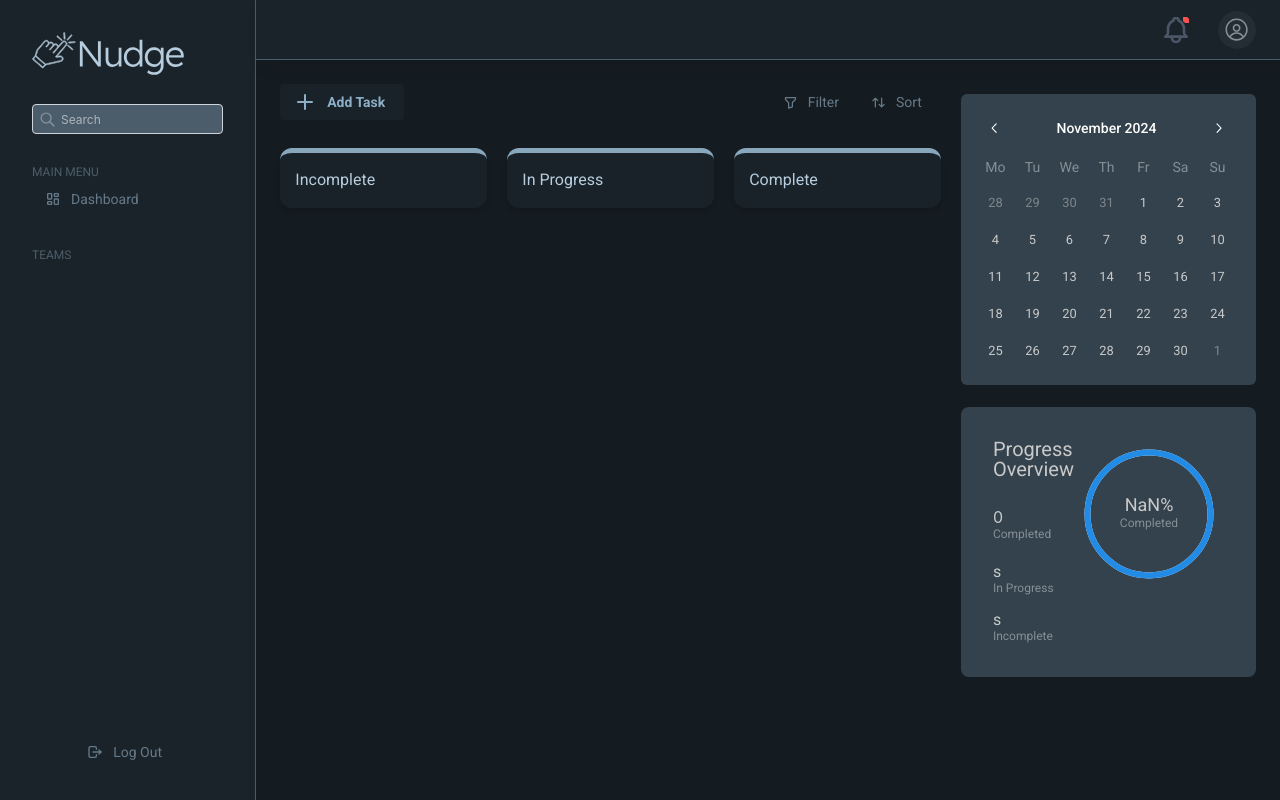
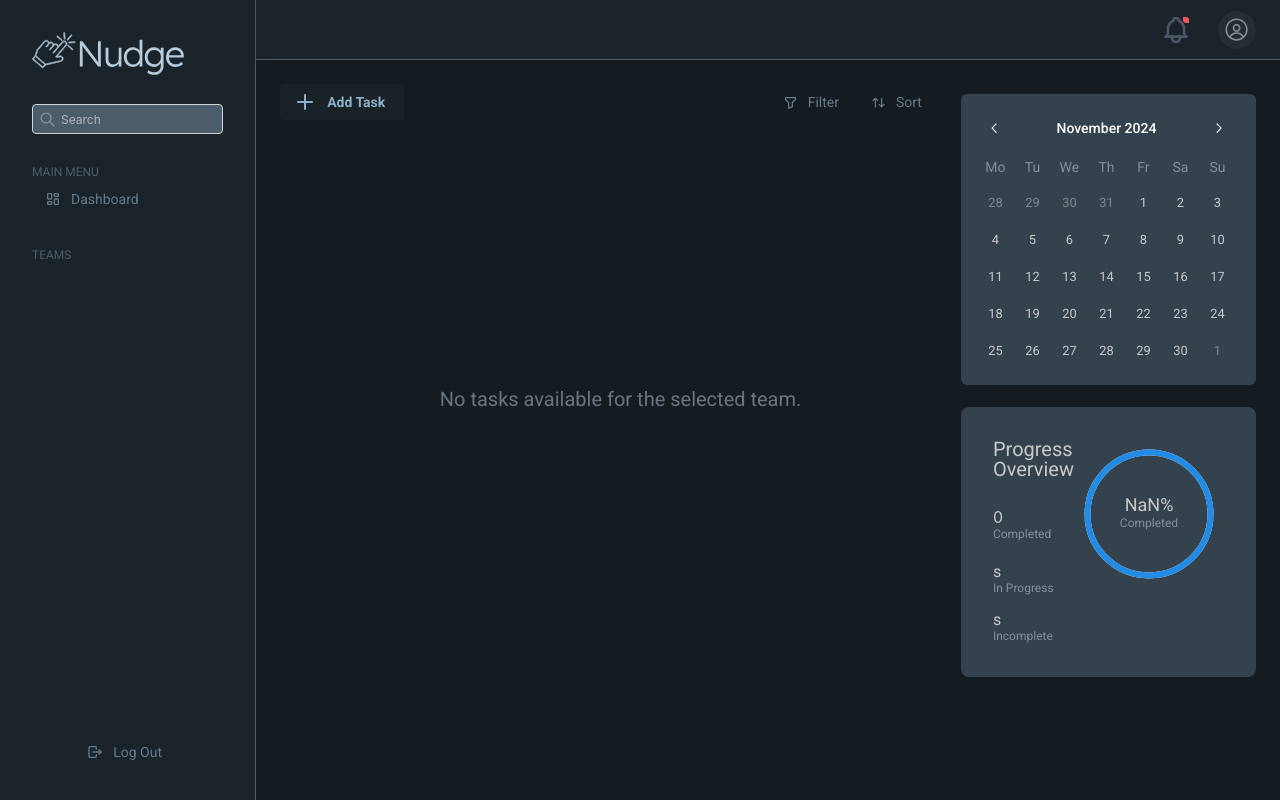
Before and after one commit to Skysayson/Nudge, a React (Vite) app in the folder Nudge-TaskManager/client/: page /Dashboard in a window 1280 px wide. Built offline with nearby package versions, Linux system fonts and the light colour scheme.

Commit message:
Modify: Fixed a bug on rendering of tasks by team

```diff
--- a/Nudge-TaskManager/client/src/components/StatusBar.tsx
+++ b/Nudge-TaskManager/client/src/components/StatusBar.tsx
@@ -23,12 +23,16 @@ const StatusBar = ({ TaskStat }: StatusBarProps) => {
       {/* ----------------------------! TASK LIST DIV !---------------------------- */}
       {/* Scrollable container holding individual TaskCards for each task in the task group */}
       <div className="max-h-[75%] 2xl:max-h-[80%] overflow-y-auto w-full mt-[10px] scrollbar-hide">
-        {Array.from({ length: 1 }, (_, index) => (
-          <TaskCard
-            key={index} // Unique key for each task card
-            TaskStat={TaskStat} // Pass the task group data to each TaskCard
-          />
-        ))}
+        {TaskStat.Task.length > 0 ? (
+          Array.from({ length: 1 }, (_, index) => (
+            <TaskCard
+              key={index} // Unique key for each task card
+              TaskStat={TaskStat} // Pass the task group data to each TaskCard
+            />
+          ))
+        ) : (
+          <div className="text-center text-gray-400 mt-4">No tasks</div>
+        )}
       </div>
       {/* ----------------------------! TASK LIST DIV !---------------------------- */}
     </div>
--- a/Nudge-TaskManager/client/src/pages/Dashboard.tsx
+++ b/Nudge-TaskManager/client/src/pages/Dashboard.tsx
@@ -158,7 +158,7 @@ export const DashBoard: React.FC = () => {
           `http://localhost:3000/api/task/find/team/${teamId}`
         );
 
-        if (response.data && Array.isArray(response.data)) {
+        if (Array.isArray(response.data)) {
           console.log("Fetched tasks:", response.data);
           const tasks = response.data.map((task) => ({
             taskID: task.task_id,
@@ -169,7 +169,7 @@ export const DashBoard: React.FC = () => {
             priority: task.priority,
             status: task.status,
             created: task.created_at ? new Date(task.created_at) : null,
-            assigned: [], //teamMembers,
+            assigned: [], // Placeholder for teamMembers
             comments: [],
           }));
 
@@ -178,14 +178,22 @@ export const DashBoard: React.FC = () => {
             (task) => task.status === "in-progress"
           );
           const completed = tasks.filter((task) => task.status === "completed");
+
           setIncompleteTasks(incomplete);
           setInProgressTasks(inProgress);
           setCompleteTasks(completed);
         } else {
-          console.warn("No tasks found for the provided team_id.");
+          console.warn("Unexpected response format:", response.data);
         }
       } catch (error) {
-        console.error("Error fetching tasks:", error);
+        if (error.response?.status === 404) {
+          console.warn("No tasks found for the provided team_id.");
+          setIncompleteTasks([]);
+          setInProgressTasks([]);
+          setCompleteTasks([]);
+        } else {
+          console.error("Error fetching tasks:", error);
+        }
       }
     };
 
@@ -198,6 +206,7 @@ export const DashBoard: React.FC = () => {
   const updateCurrentTeam = (index: number) => {
     setTeamHeader(teams[index]);
     const teamNumber = teamNumbers[index];
+    //alert(teamNumber);
     setNumericalState(teamNumber);
   };
 
--- a/Nudge-TaskManager/client/src/pages/DashboardContent.tsx
+++ b/Nudge-TaskManager/client/src/pages/DashboardContent.tsx
@@ -121,6 +121,10 @@ const DashboardPage = ({ StatTask }: { StatTask: StatTask[] }) => {
 
         {/* Status Bars for Tasks */}
         <div className="border-green-600 w-full h-full flex mt-[27.65px]">
+          {StatTask[0].Task.length > 0 ||
+          StatTask[1].Task.length > 0 ||
+          StatTask[2].Task.length > 0 ? (
+            <div className="border-green-600 w-full h-full flex mt-[27.65px]">
               {StatTask.map((stat: StatTask, index: number) => (
                 <StatusBar
                   key={index}
@@ -129,6 +133,14 @@ const DashboardPage = ({ StatTask }: { StatTask: StatTask[] }) => {
                   setSelectDash={setSelectDash}
                 />
               ))}
+            </div>
+          ) : (
+            <div className="w-full h-full flex items-center justify-center -translate-y-[10%]">
+              <p className="text-center text-[#B7CDDE] text-xl text-gray font-normal opacity-50">
+                No tasks available for the selected team.
+              </p>
+            </div>
+          )}
         </div>
       </div>
 
```
Lines whose indentation alone changed are shown as unchanged.
